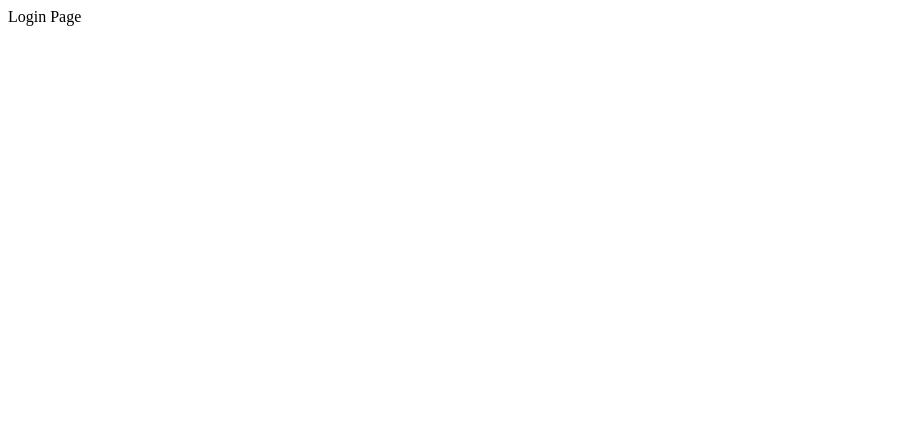
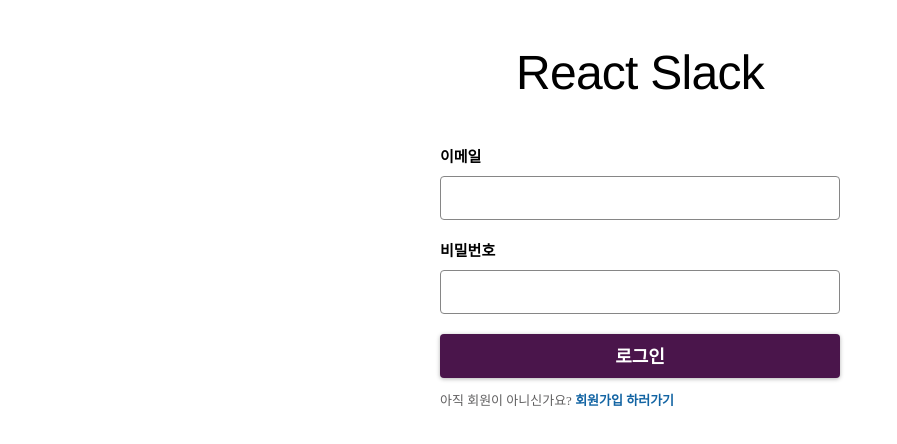
Before and after one commit to leey0818/react-slack, a React app: page /login in a window 1280 px wide. Shown: the top 444 px of the page, without its empty margins (0-897 px from the left). Built offline with nearby package versions, Linux system fonts and the light colour scheme.

Commit message:
feat: 로그인 페이지 구현

```diff
--- a/src/pages/Login/index.tsx
+++ b/src/pages/Login/index.tsx
@@ -1,7 +1,63 @@
-import React from 'react';
+import useInput from '@hooks/useInput';
+import axios from 'axios';
+import React, { FormEvent, useCallback, useState } from 'react';
+import { Link } from 'react-router-dom';
+import { Header, Form, Label, Input, Button, LinkContainer, Error } from './styles';
 
 const Login = () => {
-  return <div>Login Page</div>;
+  const [email, onChangeEmail] = useInput('');
+  const [password, onChangePassword] = useInput('');
+  const [loading, setLoading] = useState(false);
+  const [loginError, setLoginError] = useState('');
+
+  const onSubmit = useCallback(
+    (e: FormEvent) => {
+      e.preventDefault();
+
+      setLoading(true);
+      setLoginError('');
+
+      const data = { email, password };
+      axios
+        .post('/api/users/login', data)
+        .then(res => {
+          alert(`${res.data.nickname}님, 환영합니다!`);
+        })
+        .catch(err => {
+          setLoginError(err.response?.data || '이메일 혹은 비밀번호가 일치하지 않습니다.');
+        })
+        .finally(() => setLoading(false));
+    },
+    [email, password]
+  );
+
+  return (
+    <div>
+      <Header>React Slack</Header>
+      <Form onSubmit={onSubmit}>
+        <Label>
+          <span>이메일</span>
+          <div>
+            <Input type="email" name="email" value={email} disabled={loading} onChange={onChangeEmail} />
+          </div>
+        </Label>
+        <Label>
+          <span>비밀번호</span>
+          <div>
+            <Input type="password" name="password" value={password} disabled={loading} onChange={onChangePassword} />
+          </div>
+        </Label>
+        {loginError && <Error>{loginError}</Error>}
+        <Button type="submit" disabled={loading}>
+          로그인
+        </Button>
+      </Form>
+      <LinkContainer>
+        아직 회원이 아니신가요?&nbsp;
+        <Link to="/signup">회원가입 하러가기</Link>
+      </LinkContainer>
+    </div>
+  );
 };
 
 export default Login;
--- /dev/null
+++ b/src/pages/Login/styles.tsx
@@ -0,0 +1,106 @@
+import styled from '@emotion/styled';
+
+export const Header = styled.header`
+  text-align: center;
+  font-family: Slack-Larsseit, Helvetica Neue, Helvetica, Segoe UI, Tahoma, Arial, sans-serif;
+  font-weight: 400;
+  font-size: 48px;
+  line-height: 46px;
+  letter-spacing: -0.75px;
+  margin-top: 50px;
+  margin-bottom: 50px;
+`;
+
+export const Form = styled.form`
+  margin: 0 auto;
+  width: 400px;
+  max-width: 400px;
+`;
+
+export const Label = styled.label`
+  margin-bottom: 16px;
+  & > span {
+    display: block;
+    text-align: left;
+    padding-bottom: 8px;
+    font-size: 15px;
+    cursor: pointer;
+    line-height: 1.47;
+    font-weight: 700;
+  }
+`;
+
+export const Input = styled.input`
+  border-radius: 4px;
+  --saf-0: rgba(var(--sk_foreground_high_solid, 134, 134, 134), 1);
+  border: 1px solid var(--saf-0);
+  transition: border 80ms ease-out, box-shadow 80ms ease-out;
+  box-sizing: border-box;
+  margin: 0 0 20px;
+  width: 100%;
+  color: rgba(var(--sk_primary_foreground, 29, 28, 29), 1);
+  background-color: rgba(var(--sk_primary_background, 255, 255, 255), 1);
+  padding: 12px;
+  height: 44px;
+  padding-top: 11px;
+  padding-bottom: 13px;
+  font-size: 18px;
+  line-height: 1.33333333;
+  &:focus {
+    --saf-0: rgba(var(--sk_highlight, 18, 100, 163), 1);
+    box-shadow: 0 0 0 1px var(--saf-0), 0 0 0 5px rgba(29, 155, 209, 0.3);
+  }
+  &:disabled {
+    background-color: #f3f3f3;
+  }
+`;
+
+export const Button = styled.button`
+  margin-bottom: 12px;
+  width: 100%;
+  max-width: 100%;
+  color: #fff;
+  background-color: #4a154b;
+  border: none;
+  font-size: 18px;
+  font-weight: 900;
+  height: 44px;
+  min-width: 96px;
+  padding: 0 16px 3px;
+  transition: all 80ms linear;
+  user-select: none;
+  outline: none;
+  cursor: pointer;
+  border-radius: 4px;
+  box-shadow: 0 1px 4px rgba(0, 0, 0, 0.3);
+  &:hover {
+    background-color: rgba(74, 21, 75, 0.9);
+    border: none;
+  }
+  &:focus {
+    --saf-0: rgba(var(--sk_highlight, 18, 100, 163), 1);
+    box-shadow: 0 0 0 1px var(--saf-0), 0 0 0 5px rgba(29, 155, 209, 0.3);
+  }
+`;
+
+export const Error = styled.div`
+  color: #e01e5a;
+  margin: 8px 0 16px;
+  font-weight: bold;
+`;
+
+export const LinkContainer = styled.p`
+  font-size: 13px;
+  color: #616061;
+  margin: 0 auto 8px;
+  width: 400px;
+  max-width: 400px;
+  & a {
+    color: #1264a3;
+    text-decoration: none;
+    font-weight: 700;
+    &:hover {
+      text-decoration: underline;
+    }
+  }
+`;
--- a/src/pages/SignUp/index.tsx
+++ b/src/pages/SignUp/index.tsx
@@ -1,6 +1,6 @@
 import useInput from '@hooks/useInput';
 import axios from 'axios';
-import React, { useCallback, useEffect, useState } from 'react';
+import React, { FormEvent, useCallback, useEffect, useState } from 'react';
 import { useHistory } from 'react-router';
 import { Link } from 'react-router-dom';
 import { Form, Header, Input, Label, Button, LinkContainer, Error } from './styles';
@@ -27,11 +27,8 @@
   }, [password, passwordCheck]);
 
   const onSubmit = useCallback(
-    e => {
+    (e: FormEvent) => {
       e.preventDefault();
-
-      // 이미 처리중이면 무시
-      if (loading) return;
 
       // 항목 입력 확인
       let blankField = '';
@@ -70,10 +67,10 @@
         })
         .catch(err => {
           setLoading(false);
-          setSignUpError(err.response.data);
+          setSignUpError(err.response?.data);
         });
     },
-    [email, nickname, password, passwordCheck, mismatchPassword, loading, signUpError]
+    [email, nickname, password, passwordCheck, mismatchPassword]
   );
 
   return (
```
